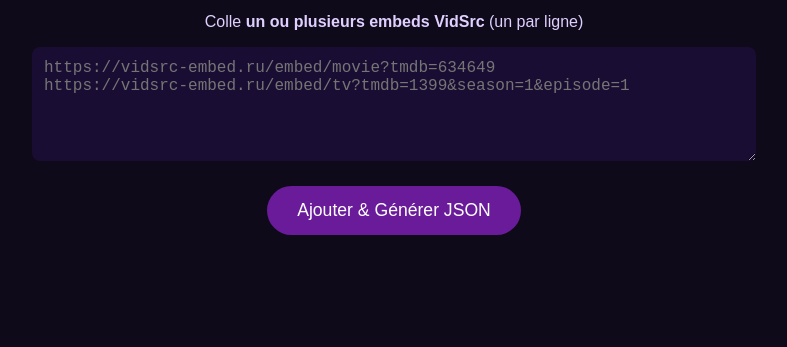
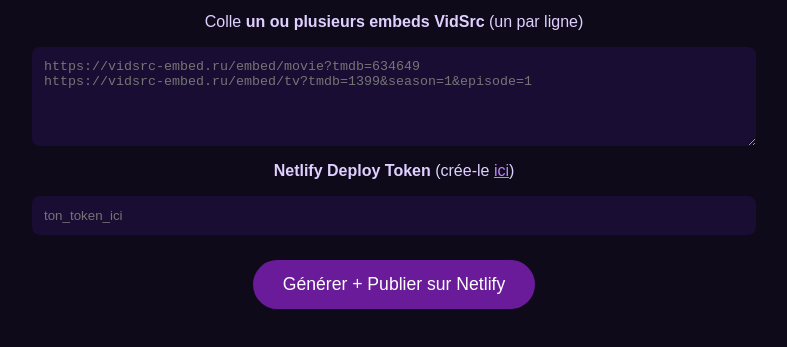
Before and after one commit to slhack21/S0oxFlix1, a plain HTML site: page admin.html in a window 1280 px wide. Shown: the part 89-436 px from the top of the page, without its empty margins (246-1033 px from the left). Drawn offline with Linux system fonts and the light colour scheme.

Commit message:
Update admin.html

```diff
--- a/admin.html
+++ b/admin.html
@@ -5,109 +5,58 @@
   <meta name="viewport" content="width=device-width, initial-scale=1.0"/>
   <title>S0oxFlix - Admin</title>
   <style>
-    :root {
-      --bg: #0f0a1a;
-      --card: #1a0d33;
-      --accent: #6a1b9a;
-      --text: #e0d0ff;
-    }
-    body {
-      background: var(--bg);
-      color: var(--text);
-      font-family: Arial, sans-serif;
-      padding: 20px;
-      text-align: center;
-    }
-    h1 { font-size: 2rem; margin-bottom: 10px; }
-    textarea {
-      width: 90%;
-      max-width: 700px;
-      padding: 12px;
-      margin: 10px auto;
-      background: var(--card);
-      color: var(--text);
-      border: none;
-      border-radius: 8px;
-      font-size: 1rem;
-      display: block;
-    }
-    button {
-      background: var(--accent);
-      color: white;
-      padding: 14px 30px;
-      border: none;
-      border-radius: 50px;
-      cursor: pointer;
-      font-size: 1.1rem;
-      margin: 15px;
-    }
-    .preview {
-      margin: 20px auto;
-      padding: 15px;
-      background: var(--card);
-      border-radius: 12px;
-      max-width: 700px;
-      display: none;
-      flex-wrap: wrap;
-      gap: 15px;
-      justify-content: center;
-    }
-    .preview.active { display: flex; }
-    .preview img {
-      max-width: 160px;
-      border-radius: 8px;
-    }
-    .info { text-align: left; flex: 1; min-width: 250px; }
-    .info h3 { margin: 8px 0; font-size: 1.2rem; }
-    .badge {
-      display: inline-block;
-      padding: 4px 10px;
-      background: #333;
-      color: #0f0;
-      border-radius: 20px;
-      font-size: 0.8rem;
-    }
-    #status { margin: 15px; font-weight: bold; }
-    .loader {
-      display: none;
-      width: 30px;
-      height: 30px;
-      border: 4px solid #333;
-      border-top: 4px solid var(--accent);
-      border-radius: 50%;
-      animation: spin 1s linear infinite;
-      margin: 20px auto;
-    }
-    @keyframes spin { to { transform: rotate(360deg); } }
+    :root { --bg:#0f0a1a; --card:#1a0d33; --accent:#6a1b9a; --text:#e0d0ff; }
+    body { background:var(--bg); color:var(--text); font-family:Arial; padding:20px; text-align:center; }
+    h1 { font-size:2rem; margin-bottom:10px; }
+    textarea, input { width:90%; max-width:700px; padding:12px; margin:10px auto; background:var(--card); color:var(--text); border:none; border-radius:8px; display:block; }
+    button { background:var(--accent); color:white; padding:14px 30px; border:none; border-radius:50px; cursor:pointer; font-size:1.1rem; margin:15px; }
+    .preview { margin:20px auto; padding:15px; background:var(--card); border-radius:12px; max-width:700px; display:none; flex-wrap:wrap; gap:15px; justify-content:center; }
+    .preview.active { display:flex; }
+    .preview img { max-width:160px; border-radius:8px; }
+    .info { text-align:left; flex:1; min-width:250px; }
+    .info h3 { margin:8px 0; font-size:1.2rem; }
+    .badge { display:inline-block; padding:4px 10px; background:#333; color:#0f0; border-radius:20px; font-size:0.8rem; }
+    #status { margin:15px; font-weight:bold; }
+    .loader { display:none; width:30px; height:30px; border:4px solid #333; border-top:4px solid var(--accent); border-radius:50%; animation:spin 1s linear infinite; margin:20px auto; }
+    @keyframes spin { to { transform:rotate(360deg); } }
+    .success { color:#00ff88; }
+    .error { color:#ff3366; }
   </style>
 </head>
 <body>
   <h1>Panel Admin S0oxFlix</h1>
   <p>Colle <strong>un ou plusieurs embeds VidSrc</strong> (un par ligne)</p>
   <textarea id="embed" rows="5" placeholder="https://vidsrc-embed.ru/embed/movie?tmdb=634649&#10;https://vidsrc-embed.ru/embed/tv?tmdb=1399&season=1&episode=1"></textarea>
-  <button onclick="processEmbed()">Ajouter & Générer JSON</button>
+
+  <p><strong>Netlify Deploy Token</strong> (crée-le <a href="https://app.netlify.com/user/settings#personal-access-tokens" target="_blank" style="color:#bb86fc;">ici</a>)</p>
+  <input type="password" id="token" placeholder="ton_token_ici" />
+
+  <button onclick="processAndDeploy()">Générer + Publier sur Netlify</button>
   <div class="loader"></div>
   <div id="preview" class="preview"></div>
   <div id="status"></div>
 
   <script>
-    async function processEmbed() {
+    const NETLIFY_SITE_ID = 'd19bfb4e-dd39-47de-b4d0-6bd5abfe8cd6'; // Ton site !
+
+    async function processAndDeploy() {
       const embedText = document.getElementById('embed').value.trim();
-      if (!embedText) return alert('Colle au moins un lien !');
+      const token = document.getElementById('token').value.trim();
+      if (!embedText) return alert('Colle au moins un embed !');
+      if (!token) return alert('Entre ton Netlify Deploy Token !');
 
       const lines = embedText.split('\n').map(l => l.trim()).filter(l => l);
       const loader = document.querySelector('.loader');
       const status = document.getElementById('status');
       loader.style.display = 'block';
-      status.innerHTML = '';
+      status.innerHTML = 'Récupération TMDB…';
 
       const allFilms = [];
       for (const embed of lines) {
         if (!embed.includes('vidsrc-embed.ru') || !embed.includes('tmdb=')) {
-          status.innerHTML += `<p style="color:#ff3366;">Lien invalide</p>`;
+          status.innerHTML += `<p class="error">Lien invalide</p>`;
           continue;
         }
-
         const tmdbMatch = embed.match(/tmdb=(\d+)/);
         if (!tmdbMatch) continue;
         const tmdbId = tmdbMatch[1];
@@ -118,7 +67,7 @@
           const res = await fetch(`https://api.themoviedb.org/3/${type}/${tmdbId}?api_key=15d2ea6d0dc1d476efbca3eba2b9bbfb&language=fr`);
           const media = await res.json();
 
-          const filmData = {
+          allFilms.push({
             id: tmdbId,
             title: media.title || media.name,
             year: (media.release_date || media.first_air_date)?.slice(0,4) || 'N/A',
@@ -126,10 +75,9 @@
             overview: media.overview || 'Pas de description.',
             embed: embed,
             type: isTV ? 'tv' : 'movie'
-          };
-          allFilms.push(filmData);
+          });
         } catch (e) {
-          status.innerHTML += `<p style="color:#ff3366;">Erreur TMDB pour ${tmdbId}</p>`;
+          status.innerHTML += `<p class="error">Erreur TMDB ${tmdbId}</p>`;
         }
       }
 
@@ -137,8 +85,9 @@
       if (allFilms.length === 0) return;
 
       // Preview
-      document.getElementById('preview').classList.add('active');
-      document.getElementById('preview').innerHTML = allFilms.map(f => `
+      const preview = document.getElementById('preview');
+      preview.classList.add('active');
+      preview.innerHTML = allFilms.map(f => `
         <div>
           <img src="${f.poster}" onerror="this.src='https://via.placeholder.com/160?text=Poster'">
           <div class="info">
@@ -149,15 +98,28 @@
         </div>
       `).join('');
 
-      // Génère films.json
-      const blob = new Blob([JSON.stringify(allFilms, null, 2)], {type: 'application/json'});
-      const url = URL.createObjectURL(blob);
-      const a = document.createElement('a');
-      a.href = url;
-      a.download = 'films.json';
-      a.click();
+      // Upload sur Netlify
+      status.innerHTML = 'Envoi du JSON sur Netlify…';
+      const jsonBlob = new Blob([JSON.stringify(allFilms, null, 2)], {type: 'application/json'});
+      const form = new FormData();
+      form.append('files[films.json]', jsonBlob, 'films.json');
 
-      status.innerHTML = `<p style="color:#00ff88;">${allFilms.length} films/séries ajoutés ! Upload films.json sur Netlify.</p>`;
+      try {
+        const resp = await fetch(`https://api.netlify.com/api/v1/sites/${NETLIFY_SITE_ID}/deploys`, {
+          method: 'POST',
+          headers: { Authorization: `Bearer ${token}` },
+          body: form
+        });
+
+        if (resp.ok) {
+          status.innerHTML = `<p class="success">Publié ! Site mis à jour en moins de 10 s.</p>`;
+        } else {
+          const err = await resp.text();
+          status.innerHTML = `<p class="error">Échec Netlify : ${err}</p>`;
+        }
+      } catch (e) {
+        status.innerHTML = `<p class="error">Erreur réseau : ${e.message}</p>`;
+      }
     }
   </script>
 </body>
```
